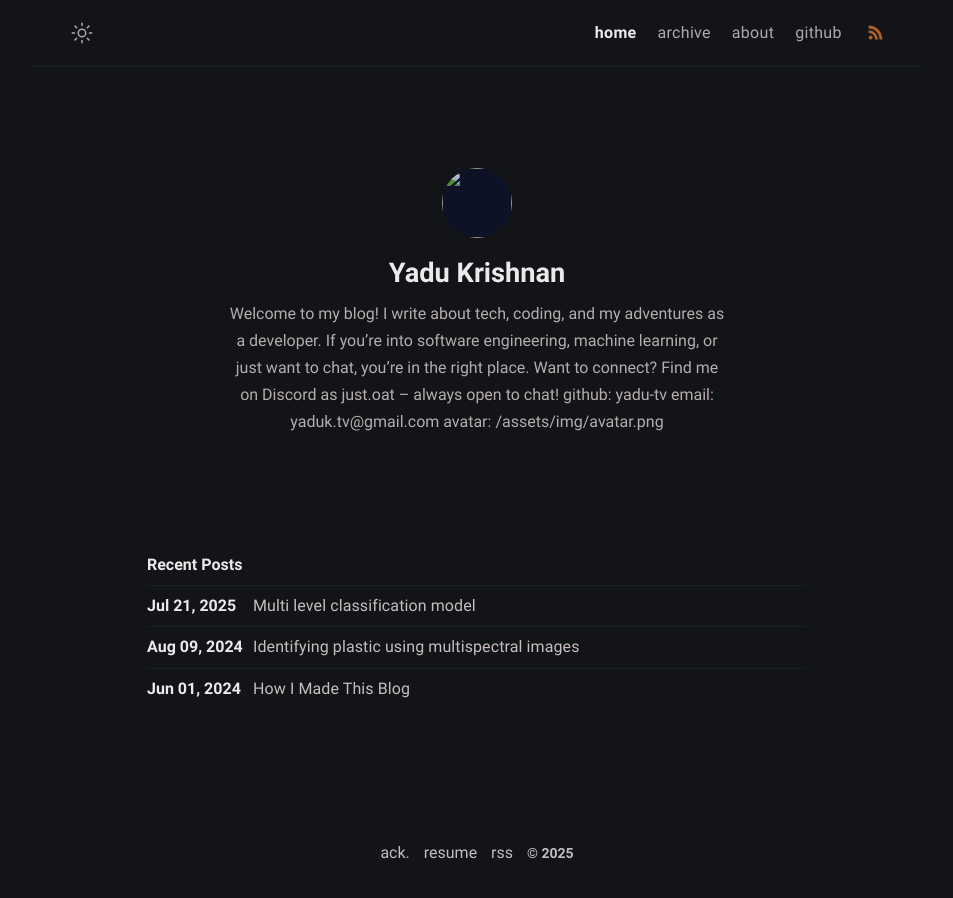
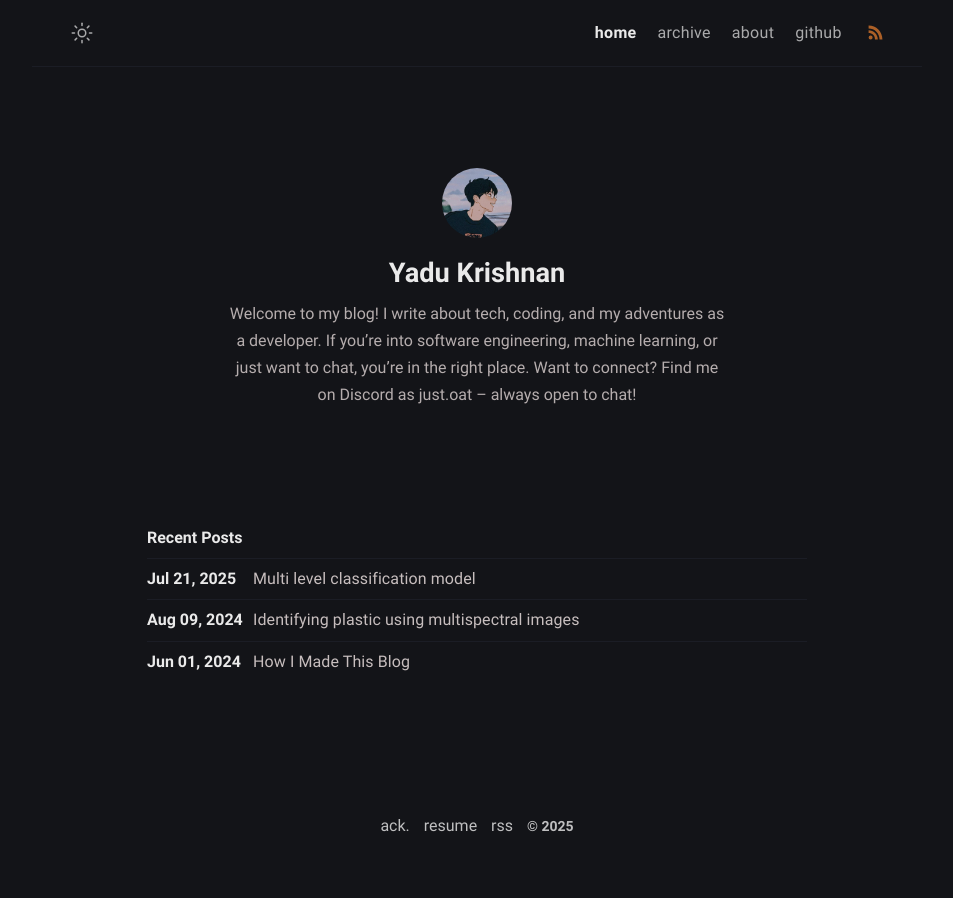
Before and after one commit to yadu-tv/yadu-tv.github.io, a Jekyll site: the page built from index.md, in a window 1280 px wide. Shown: the whole page, without its empty margins (163-1116 px from the left). Built offline with Jekyll 4.4.1, drawn with Linux system fonts in a browser that asks for light colours.

```diff
--- a/_config.yml
+++ b/_config.yml
@@ -10,13 +10,12 @@ mode: dark # default theme "dark" | "light"
 # Profile settings
 author:
   name: Yadu Krishnan
-  bio: |
-    Welcome to my blog! I write about tech, coding, and my adventures as a developer.
-    If you’re into software engineering, machine learning, or just want to chat, you’re in the right place.
+  bio: >-
+    Welcome to my blog! I write about tech, coding, and my adventures as a developer. If you’re into software engineering, machine learning, or just want to chat, you’re in the right place.
     Want to connect? Find me on Discord as just.oat – always open to chat!
-    github: yadu-tv
-    email: yaduk.tv@gmail.com
-    avatar: /assets/img/avatar.png
+  github: yadu-tv
+  email: yaduk.tv@gmail.com
+  avatar: /assets/img/avatar.png
 
 # URL settings
 url: "https://yadu-tv.github.io" #
```
